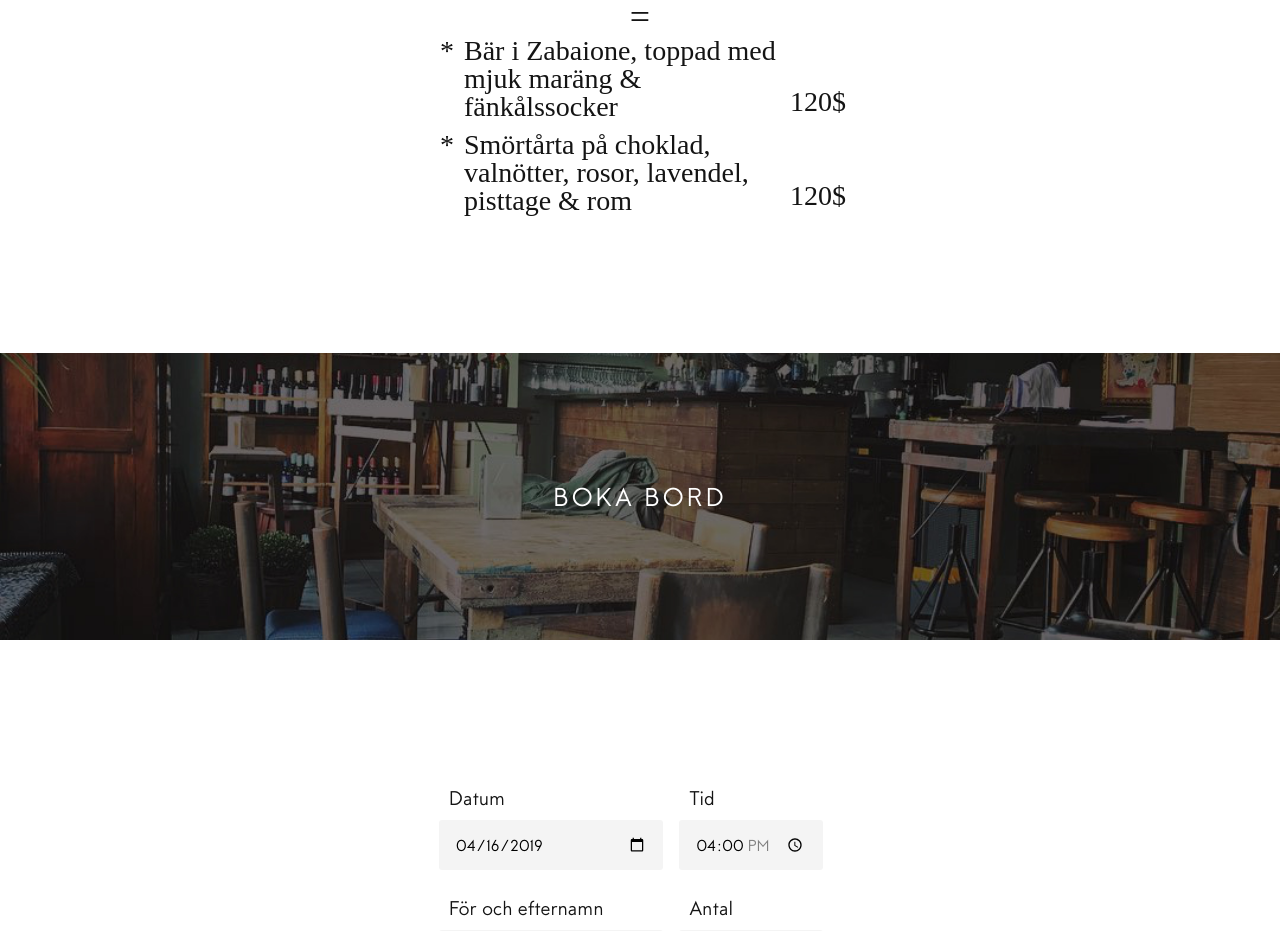
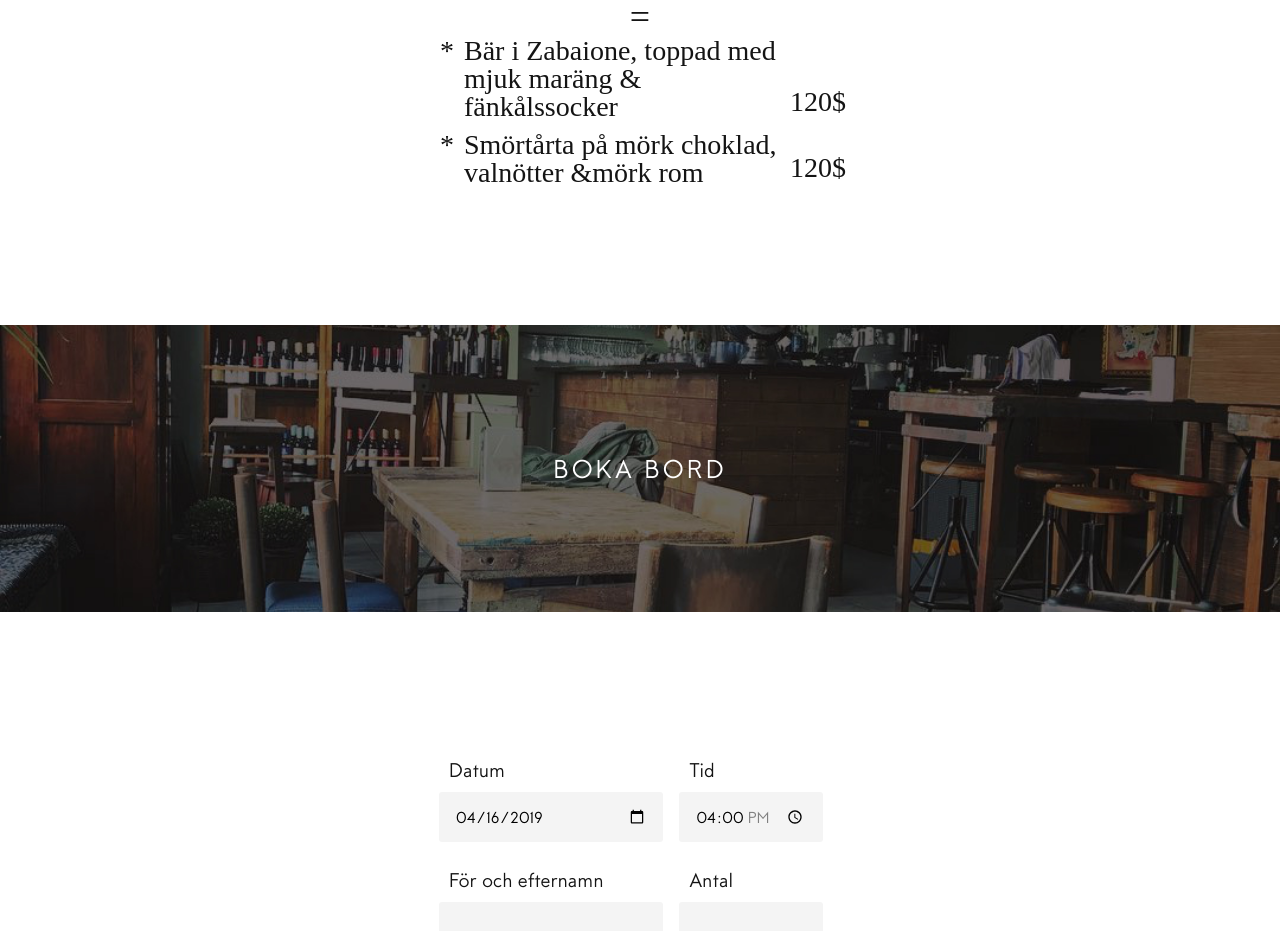
Before and after one commit to Cwejman/mestiza, a Gatsby site: page / in a window 1280 px wide. Shown: the part 3126-4057 px from the top of the page. Built offline with nearby package versions, Linux system fonts and the light colour scheme; Gatsby itself is replaced by a stand-in of ours; some packages are replaced by stand-ins of ours; a web font is replaced by a local one; what moveto would draw is missing.

Commit message:
Update Settings “main”

```diff
--- a/src/pages/main/index.md
+++ b/src/pages/main/index.md
@@ -62,7 +62,7 @@ menus:
       - alternatives: []
         name: 'Bär i Zabaione, toppad med mjuk maräng & fänkålssocker'
         price: '120'
-      - name: 'Smörtårta på choklad, valnötter, rosor, lavendel, pisttage & rom'
+      - name: 'Smörtårta på mörk choklad, valnötter &mörk rom'
         price: '120'
 menusCatering:
   - dishes:
```
